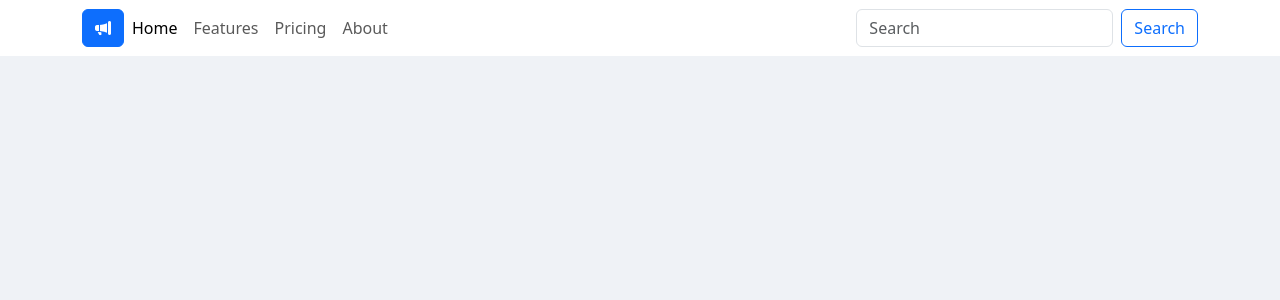
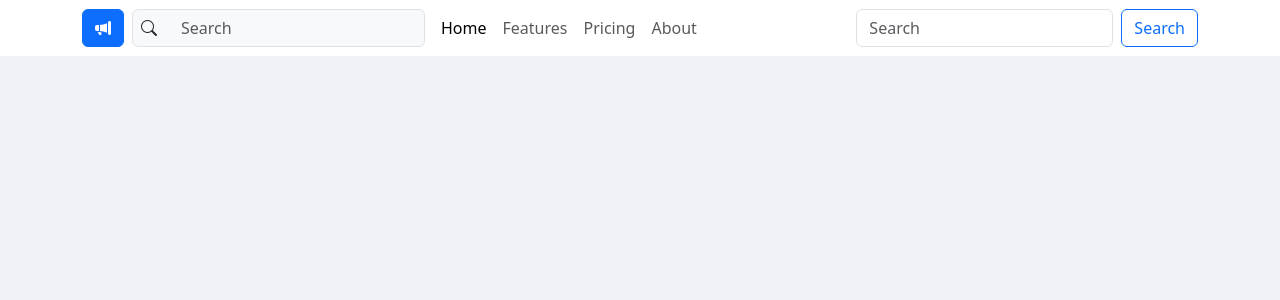
Before and after one commit to meghnadsaha/faceapp, a React (Create React App) app: page / in a window 1280 px wide. Shown: the top 300 px of the page. Built offline with nearby package versions, Linux system fonts and the light colour scheme.

Commit message:
nav bar left panel fix

```diff
--- a/src/LandingDeafult.js
+++ b/src/LandingDeafult.js
@@ -22,7 +22,15 @@ function LandingDeafult() {
                     </button>
 
 
-                    <div class="collapse navbar-collapse" id="navbarColor03">
+                    <div class="collapse navbar-collapse ms-2" id="navbarColor03 ">
+                        <form class="d-flex position-relative ">
+                            <input class="form-control me-2 ps-5 bg-light" type="search" placeholder="Search" aria-label="Search"/>
+                            {/* <button class="btn btn-outline-primary" type="submit">Search</button> */}
+                            <a class="btn  px-2 position-absolute" href="#" role="button">
+                             <i class="bi bi-search"></i>
+                            </a>
+                        </form>
+
                         <ul class="navbar-nav me-auto mb-2 mb-lg-0">
                             <li class="nav-item">
                             <a class="nav-link active" aria-current="page" href="#">Home</a>
```
Lines whose indentation alone changed are shown as unchanged.
